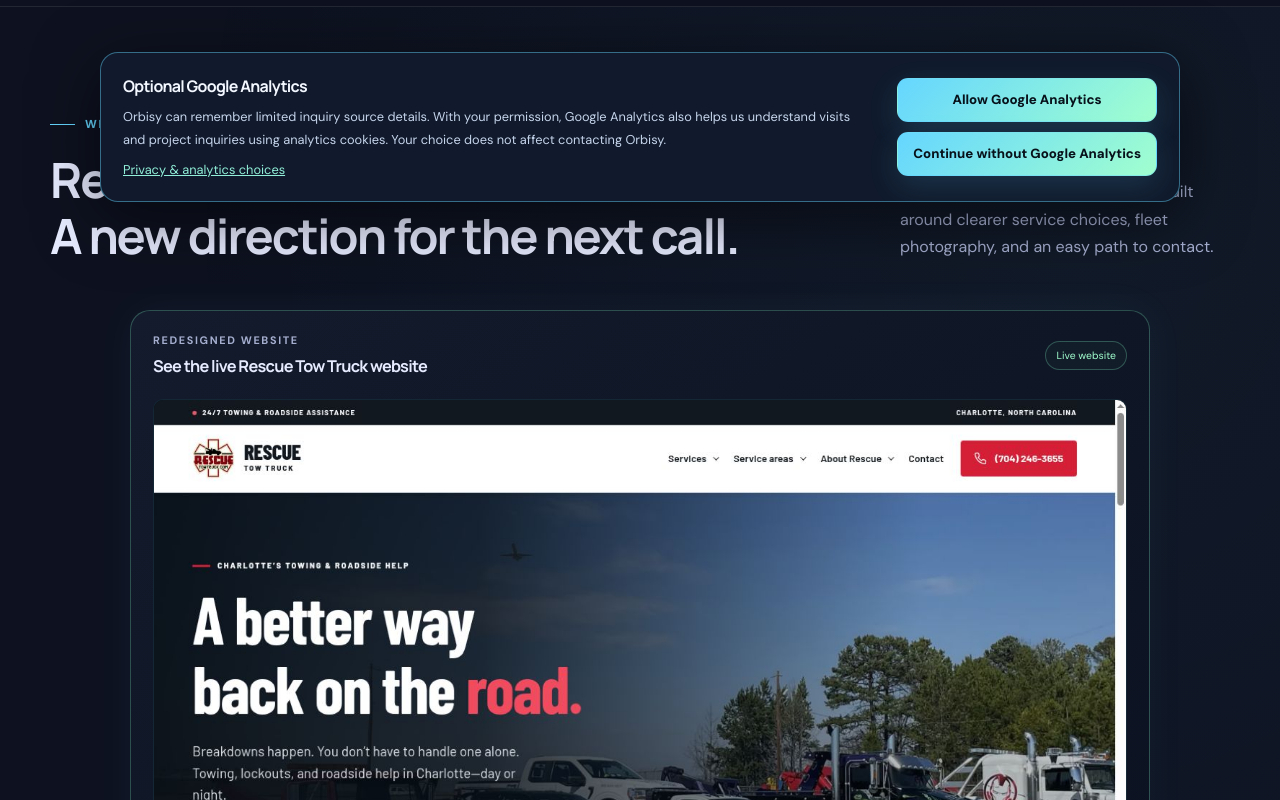
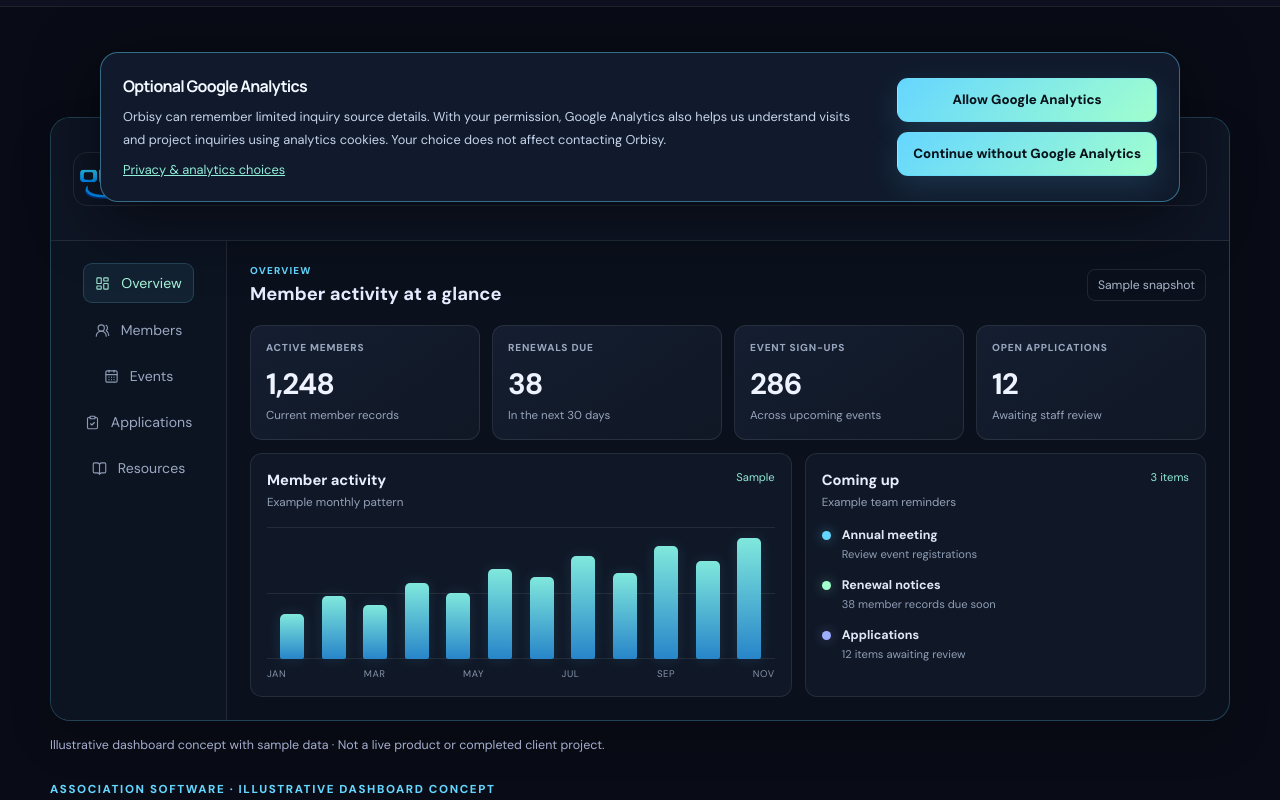
Before and after one commit to eavesa2796/Orbisy-Web-App, a Next.js app: page /work in a window 1280 px wide. Shown: the part 580-1380 px from the top of the page. Built offline with nearby package versions, Linux system fonts and the light colour scheme; no server answers.

Commit message:
Put dashboard first on the portfolio
* Polish dashboard-first portfolio layout

* Polish dashboard-first portfolio layout

* Polish dashboard-first portfolio layout

* Polish dashboard-first portfolio layout

* Polish dashboard-first portfolio layout

```diff
--- a/src/app/work/page.tsx
+++ b/src/app/work/page.tsx
@@ -1,12 +1,12 @@
 import type { Metadata } from "next";
 import { RescueTowComparison } from "@/components/rescue-tow-comparison";
-import { Portfolio } from "@/components/portfolio";
+import { Portfolio, PortfolioDashboardFeature } from "@/components/portfolio";
 import { PublicHeader, PublicFooter } from "@/components/public-site-shell";
 import { AgencyContact } from "@/components/agency-contact";
 export const metadata: Metadata = {
   title: "Website work & custom software concepts",
   description:
-    "Explore Orbisy’s Rescue Tow Truck before-and-after redesign comparison, live website work, an illustrative association website concept, design process, and a custom software dashboard concept.",
+    "Explore Orbisy’s Rescue Tow Truck redesign, live website work, an illustrative association website concept, design process, and an association dashboard concept.",
   alternates: { canonical: "/work" },
   openGraph: { url: "/work" },
 };
@@ -25,8 +25,9 @@ export default function Page() {
             </p>
           </div>
         </section>
+        <PortfolioDashboardFeature />
         <RescueTowComparison />
-        <Portfolio full />
+        <Portfolio full excludeProjectIds={["orbisy-operations-dashboard"]} />
         <AgencyContact />
       </main>
       <PublicFooter />
--- a/src/components/portfolio-graphics.css
+++ b/src/components/portfolio-graphics.css
@@ -98,7 +98,7 @@
 
 .association-dashboard-graphic { border-color: rgba(101, 214, 255, .25); background: #0a101c; }
 .association-dashboard-header { display: flex; min-height: 85px; align-items: center; gap: 22px; padding: 14px 22px; border-bottom: 1px solid rgba(255, 255, 255, .09); background: #0e1524; }
-.association-dashboard-header > img { width: 125px; height: auto; flex: 0 0 auto; }
+.association-dashboard-header > img { width: 140px; max-height: 54px; height: auto; flex: 0 0 auto; object-fit: contain; object-position: left center; }
 .association-dashboard-header-title { padding-left: 22px; border-left: 1px solid rgba(255, 255, 255, .12); }
 .association-dashboard-header-title > span { font-size: .64rem; }
 .association-dashboard-header-title strong { display: block; margin-top: 5px; color: var(--text); font-size: 1rem; }
@@ -107,8 +107,7 @@
 .association-dashboard-nav { display: flex; flex-direction: column; gap: 8px; padding: 22px 13px; border-right: 1px solid rgba(255, 255, 255, .09); background: #0c1321; }
 .association-dashboard-nav span { display: flex; align-items: center; gap: 11px; padding: 10px 11px; border-radius: 9px; color: #9ca9c3; font-size: .88rem; }
 .association-dashboard-nav span.is-current { border: 1px solid rgba(101, 214, 255, .19); color: #aaf6db; background: rgba(101, 214, 255, .08); }
-.association-dashboard-nav i { width: 14px; height: 14px; border: 1.5px solid currentColor; border-radius: 4px; opacity: .85; }
-.association-dashboard-nav span:nth-child(2) i { border-radius: 50%; }
+.association-dashboard-nav svg { width: 15px; height: 15px; flex: 0 0 auto; stroke-width: 1.8; opacity: .9; }
 .association-dashboard-main { min-width: 0; padding: 23px; }
 .association-dashboard-title-row { display: flex; align-items: center; justify-content: space-between; gap: 15px; margin-bottom: 19px; }
 .association-dashboard-title-row > div > span { font-size: .62rem; }
@@ -160,7 +159,7 @@
   .design-process-stages article { grid-template-columns: 86px minmax(0, 1fr); min-height: 112px; }
   .design-process-stages article:not(:last-child)::after { top: auto; right: auto; bottom: -16px; left: 42px; width: 1px; height: 16px; }
   .association-dashboard-header { gap: 13px; padding: 13px; }
-  .association-dashboard-header > img { width: 96px; }
+  .association-dashboard-header > img { width: 112px; max-height: 44px; }
   .association-dashboard-header-title { padding-left: 13px; }
   .association-dashboard-header-title > span { font-size: .55rem; }
   .association-dashboard-header-title strong { font-size: .83rem; }
--- a/src/components/portfolio-graphics.tsx
+++ b/src/components/portfolio-graphics.tsx
@@ -1,4 +1,5 @@
 import Image from "next/image";
+import { BookOpen, CalendarDays, ClipboardCheck, LayoutDashboard, UsersRound } from "lucide-react";
 import type { CSSProperties } from "react";
 import "./portfolio-graphics.css";
 
@@ -80,11 +81,11 @@ export function AssociationDashboardGraphic() {
       </header>
       <div className="association-dashboard-body">
         <nav className="association-dashboard-nav" aria-hidden="true">
-          <span className="is-current"><i />Overview</span>
-          <span><i />Members</span>
-          <span><i />Events</span>
-          <span><i />Applications</span>
-          <span><i />Resources</span>
+          <span className="is-current"><LayoutDashboard />Overview</span>
+          <span><UsersRound />Members</span>
+          <span><CalendarDays />Events</span>
+          <span><ClipboardCheck />Applications</span>
+          <span><BookOpen />Resources</span>
         </nav>
         <div className="association-dashboard-main">
           <div className="association-dashboard-title-row">
--- a/src/components/portfolio.tsx
+++ b/src/components/portfolio.tsx
@@ -108,11 +108,14 @@ export const projects = [
 export function Portfolio({
   full = false,
   carousel = false,
+  excludeProjectIds = [],
 }: {
   full?: boolean;
   carousel?: boolean;
+  excludeProjectIds?: ReadonlyArray<(typeof projects)[number]["id"]>;
 }) {
-  const cards = projects.map((p) => (
+  const visibleProjects = projects.filter((p) => !excludeProjectIds.includes(p.id));
+  const cards = visibleProjects.map((p) => (
     <PortfolioProject key={p.name} project={p} full={full} />
   ));
   return (
@@ -135,7 +138,7 @@ export function Portfolio({
           </p>
         </div>
         {carousel ? (
-          <PortfolioCarousel names={projects.map((p) => p.name)}>
+          <PortfolioCarousel names={visibleProjects.map((p) => p.name)}>
             {cards}
           </PortfolioCarousel>
         ) : (
@@ -146,6 +149,20 @@ export function Portfolio({
           Truck comparison and redesign preview were captured October 29, 2026.
           Website content may change after capture. The association website concept and design-process artwork are illustrative; dashboard data is sample data and the dashboard is not a live product.
         </p>
+      </div>
+    </section>
+  );
+}
+
+export function PortfolioDashboardFeature() {
+  const project = projects.find((p) => p.id === "orbisy-operations-dashboard");
+
+  if (!project) return null;
+
+  return (
+    <section className="section portfolio-section" aria-label="Association dashboard concept">
+      <div className="container">
+        <PortfolioProject project={project} full />
       </div>
     </section>
   );
--- a/src/components/rescue-tow-comparison.css
+++ b/src/components/rescue-tow-comparison.css
@@ -3,14 +3,14 @@
 .tow-comparison-grid { display: grid; grid-template-columns: repeat(2, minmax(0, 1fr)); gap: 24px; }
 .tow-comparison-panel { margin: 0; min-width: 0; padding: 22px; border: 1px solid var(--border); border-radius: 20px; background: linear-gradient(145deg, #131b2c, #0a101e); }
 .tow-comparison-after { border-color: #83f5c766; box-shadow: 0 0 38px #65d6ff09; }
-.tow-comparison-featured { max-width: 1020px; margin-inline: auto; border-color: #83f5c744; box-shadow: 0 0 42px #65d6ff0c; }
+.tow-comparison-featured { max-width: 1000px; margin-inline: auto; border-color: #83f5c744; box-shadow: 0 0 42px #65d6ff0c; }
 .tow-comparison-heading { display: flex; align-items: center; justify-content: space-between; gap: 15px; margin-bottom: 20px; }
 .tow-stage { display: block; color: var(--muted); text-transform: uppercase; font-size: 0.68rem; letter-spacing: 0.15em; font-weight: 700; }
 .tow-comparison-after .tow-stage { color: var(--accent-2); }
 .tow-comparison-heading h3 { font-size: 1.02rem; line-height: 1.6; margin-top: 6px; }
 .tow-reference, .tow-preview-status { font-size: 0.65rem; border: 1px solid var(--border); border-radius: 30px; padding: 7px 10px; white-space: nowrap; color: var(--muted); }
 .tow-preview-status { color: var(--accent-2); border-color: #83f5c744; background: #83f5c708; }
-.tow-screenshot-link { display: block; overflow: hidden; border: 1px solid #65d6ff22; border-radius: 10px; background: #070c15; }
+.tow-screenshot-link { display: block; width: min(100%, 920px); margin-inline: auto; overflow: hidden; border: 1px solid #65d6ff22; border-radius: 10px; background: #070c15; }
 .tow-screenshot-link img { display: block; width: 100%; height: auto; }
 .tow-screenshot-link > span { display: flex; justify-content: space-between; align-items: center; padding: 12px 14px; font-size: 0.72rem; color: var(--accent); border-top: 1px solid var(--border); }
 .tow-screenshot-link:hover { border-color: var(--accent-2); }
```
